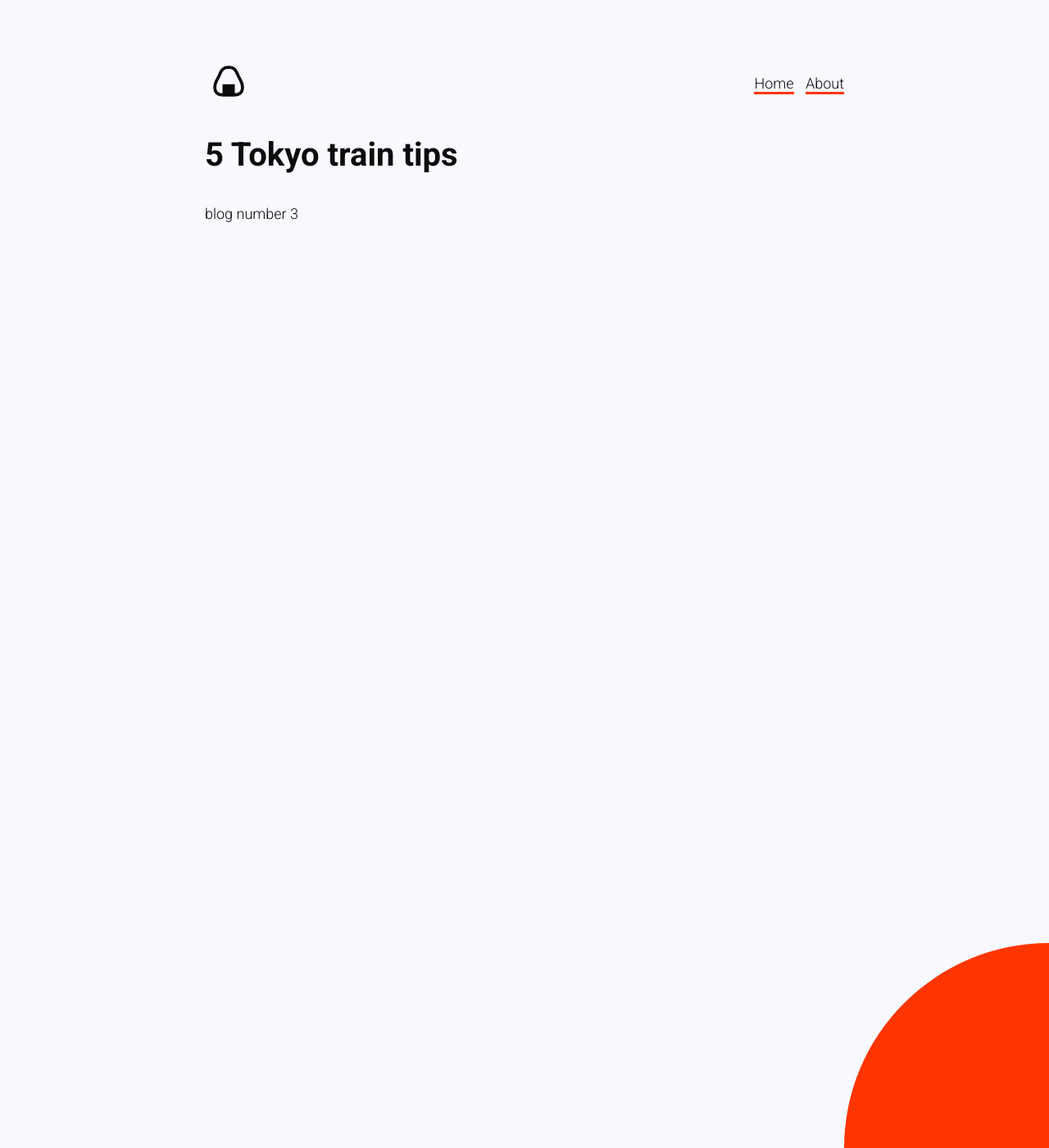
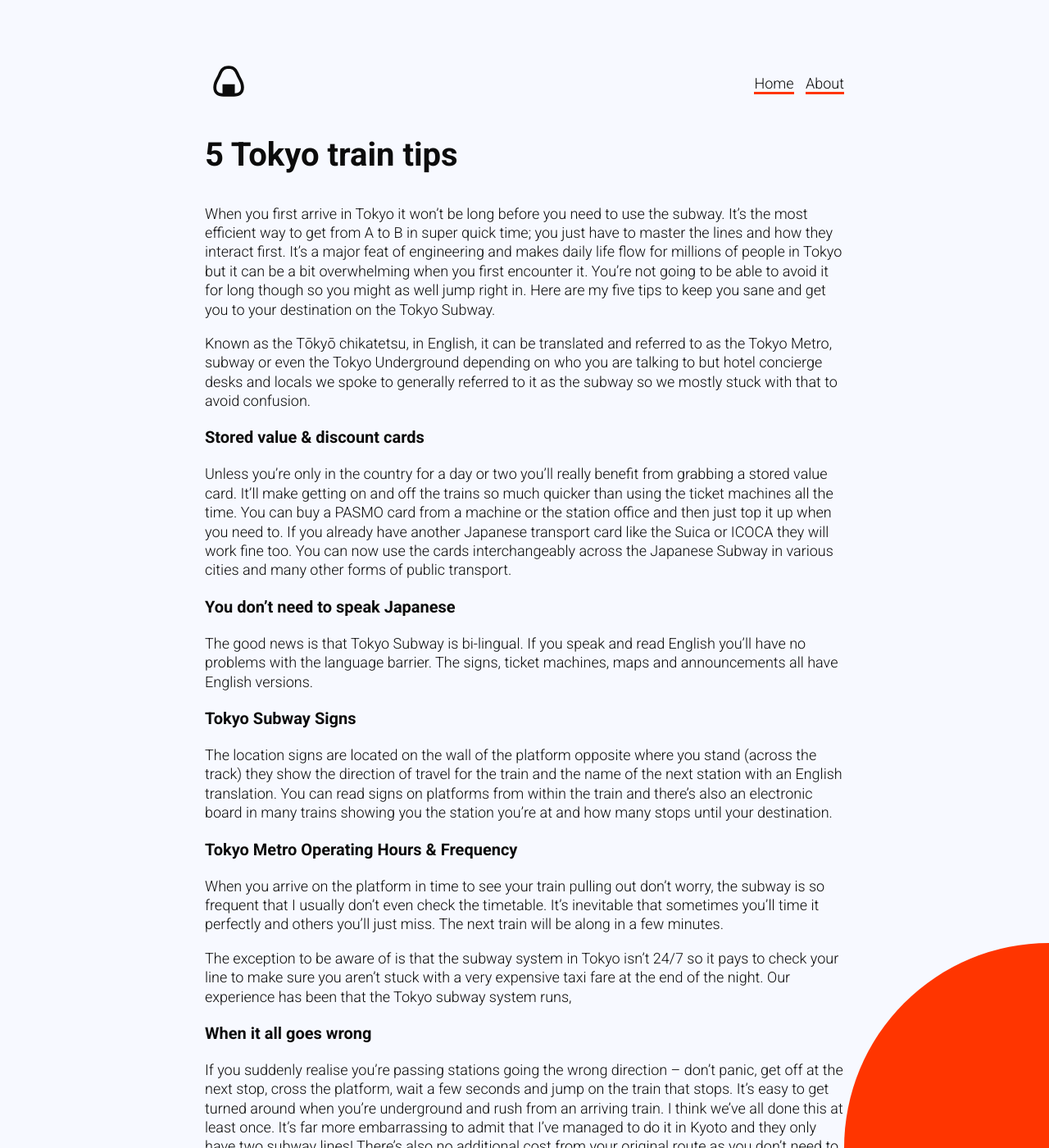
Before and after one commit to guybroadhurst/anightinjapan, a Jekyll site: the page built from _posts/2021-04-18-tokyo-train-tips.md, in a window 1280 px wide and 1400 px high. Shown: the whole window at 82% size. Built offline with Jekyll 4.4.1, drawn with Linux system fonts in a browser that asks for light colours; some of the changed text lies outside the part shown.

Commit message:
Updated Tokyo Train Tips

```diff
--- a/_posts/2021-04-18-tokyo-train-tips.md
+++ b/_posts/2021-04-18-tokyo-train-tips.md
@@ -1,8 +1,34 @@
 ---
 title: 5 Tokyo train tips
 date: 2021-04-18 00:00:00 Z
-excerpt: Here are my five tips to keep you sane and get you to your destination on
-  the Tokyo Subway.
+excerpt: Here are my 5 tips to keep you sane and get you to your destination on the
+  Tokyo Subway.
 ---
 
-blog number 3
+When you first arrive in Tokyo it won’t be long before you need to use the subway.  It’s the most efficient way to get from A to B in super quick time; you just have to master the lines and how they interact first. It’s a major feat of engineering and makes daily life flow for millions of people in Tokyo but it can be a bit overwhelming when you first encounter it.  You’re not going to be able to avoid it for long though so you might as well jump right in.  Here are my five tips to keep you sane and get you to your destination on the Tokyo Subway.
+
+Known as the Tōkyō chikatetsu, in English, it can be translated and referred to as the Tokyo Metro, subway or even the Tokyo Underground depending on who you are talking to but hotel concierge desks and locals we spoke to generally referred to it as the subway so we mostly stuck with that to avoid confusion.
+
+### Stored value & discount cards
+
+Unless you’re only in the country for a day or two you’ll really benefit from grabbing a stored value card.  It’ll make getting on and off the trains so much quicker than using the ticket machines all the time.  You can buy a PASMO card from a machine or the station office and then just top it up when you need to.  If you already have another Japanese transport card like the Suica or ICOCA they will work fine too.  You can now use the cards interchangeably across the Japanese Subway in various cities and many other forms of public transport.
+
+### You don’t need to speak Japanese
+
+The good news is that Tokyo Subway is bi-lingual.  If you speak and read English you’ll have no problems with the language barrier. The signs, ticket machines, maps and announcements all have English versions.
+
+### Tokyo Subway Signs
+
+The location signs are located on the wall of the platform opposite where you stand (across the track) they show the direction of travel for the train and the name of the next station with an English translation.  You can read signs on platforms from within the train and there’s also an electronic board in many trains showing you the station you’re at and how many stops until your destination.
+
+### Tokyo Metro Operating Hours & Frequency
+
+When you arrive on the platform in time to see your train pulling out don’t worry, the subway is so frequent that I usually don’t even check the timetable.  It’s inevitable that sometimes you’ll time it perfectly and others you’ll just miss.  The next train will be along in a few minutes.
+
+The exception to be aware of is that the subway system in Tokyo isn’t 24/7 so it pays to check your line to make sure you aren’t stuck with a very expensive taxi fare at the end of the night.  Our experience has been that the Tokyo subway system runs,
+
+### When it all goes wrong
+
+If you suddenly realise you’re passing stations going the wrong direction – don’t panic, get off at the next stop, cross the platform, wait a few seconds and jump on the train that stops.  It’s easy to get turned around when you’re underground and rush from an arriving train.  I think we’ve all done this at least once.  It’s far more embarrassing to admit that I’ve managed to do it in Kyoto and they only have two subway lines!  There’s also no additional cost from your original route as you don’t need to exit through the gate until your destination.
+
+Still have questions about getting around in Japan? [Visit Top tips for transport in Japan](https://www.2aussietravellers.com/top-tips-for-transport-in-japan/ ) and while not used on the subways themselves read [Everything you need to know about the Japan Rail Pass](https://www.2aussietravellers.com/japan-rail-pass/) to work out if it could be a budget saver for your trip.
```
